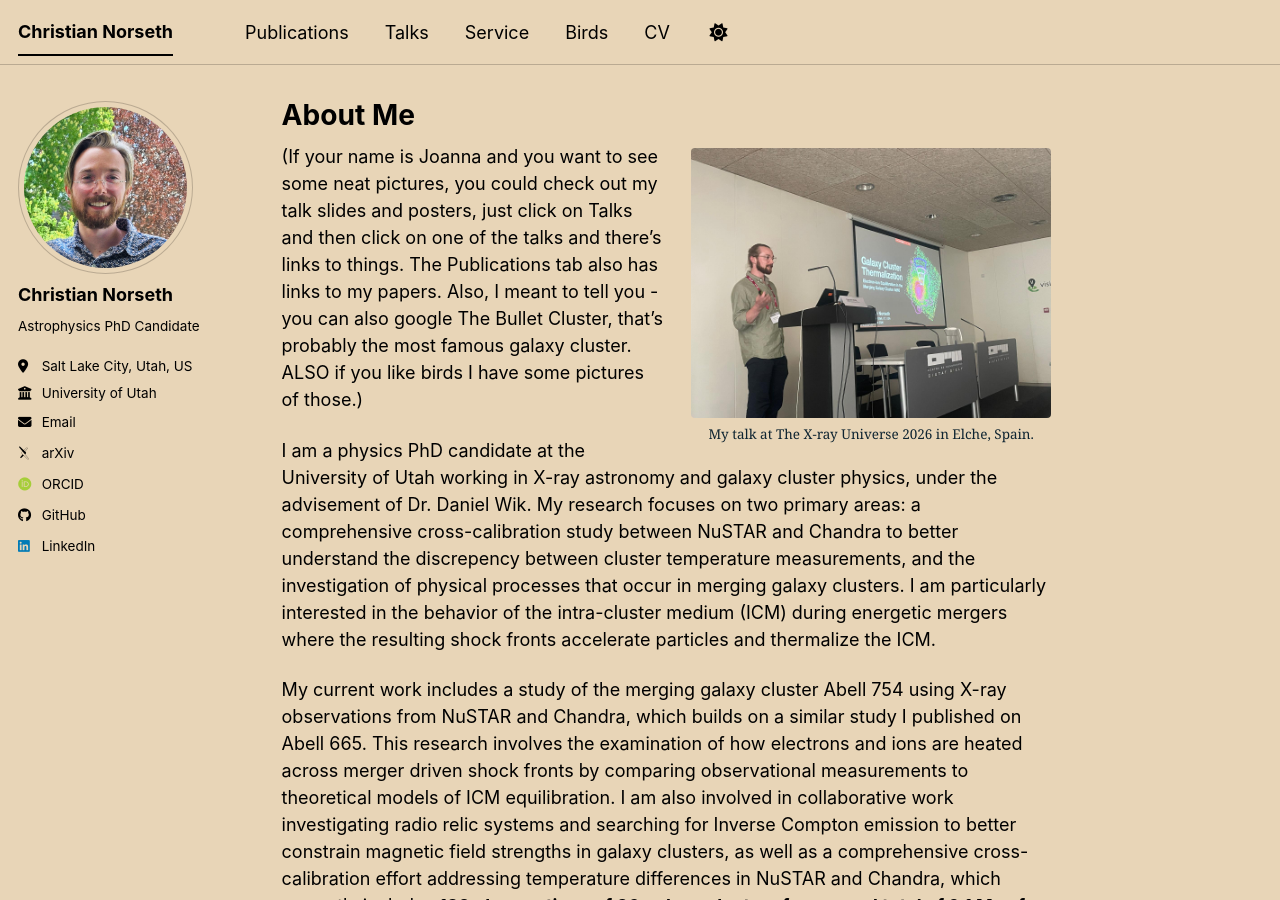
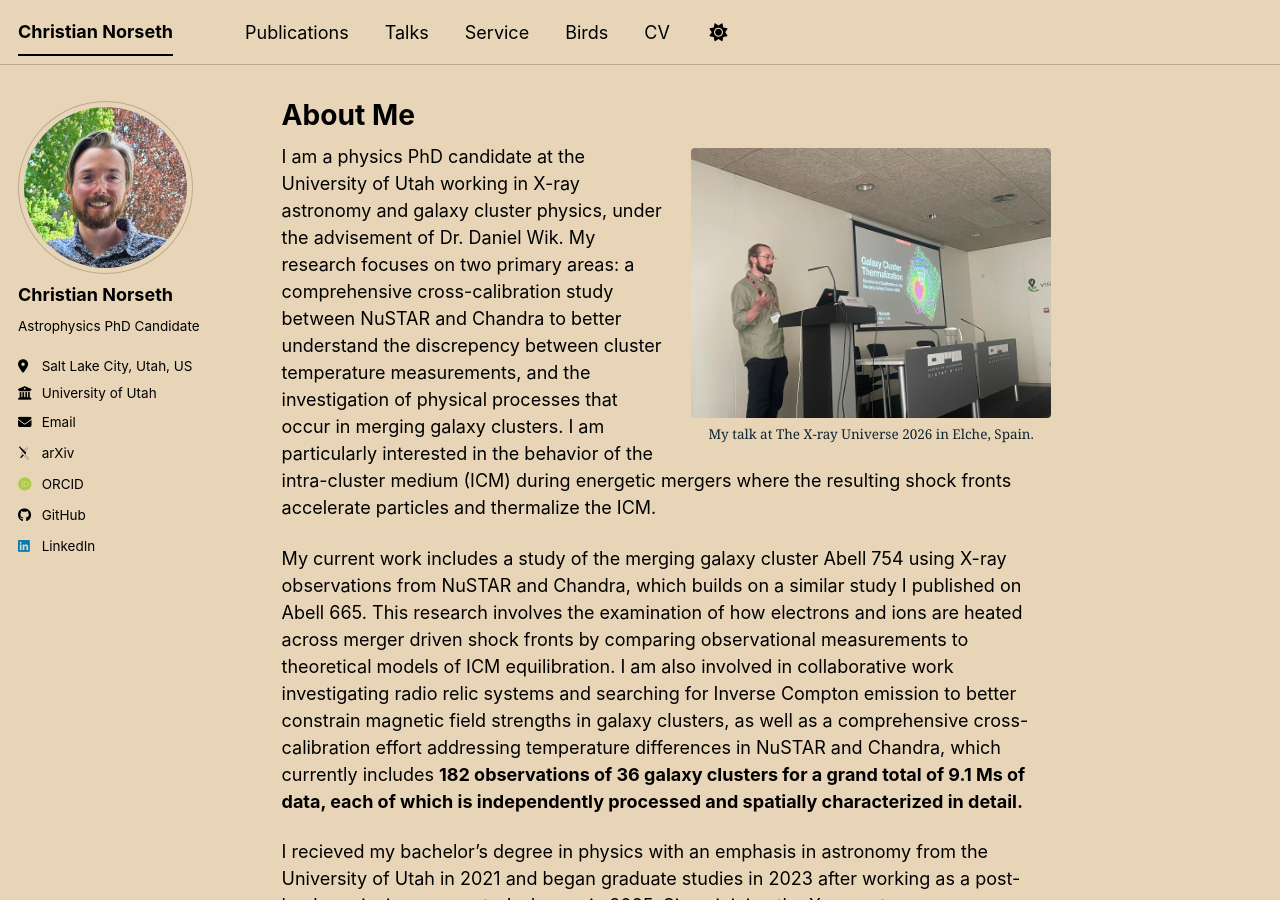
Before and after one commit to chrisnorseth/chrisnorseth.github.io, a Jekyll site: the page built from _pages/about.md, in a window 1280 px wide and 900 px high. Built offline with Jekyll 4.4.1, drawn with Linux system fonts in a browser that asks for light colours; some web fonts are replaced; a script bundle is joined from its source files by our own code; library files that are not in the unit come from our copies.

Commit message:
updated about

```diff
--- a/_pages/about.md
+++ b/_pages/about.md
@@ -12,8 +12,6 @@ redirect_from:
   <figcaption>My talk at The X-ray Universe 2026 in Elche, Spain.</figcaption>
 </figure>
 
-(If your name is Joanna and you want to see some neat pictures, you could check out my talk slides and posters, just click on Talks and then click on one of the talks and there's links to things. The Publications tab also has links to my papers. Also, I meant to tell you - you can also google The Bullet Cluster, that's probably the most famous galaxy cluster. ALSO if you like birds I have some pictures of those.)
-
 I am a physics PhD candidate at the University of Utah working in X-ray astronomy and galaxy cluster physics, under the advisement of Dr. Daniel Wik. My research focuses on two primary areas: a comprehensive cross-calibration study between NuSTAR and Chandra to better understand the discrepency between cluster temperature measurements, and the investigation of physical processes that occur in merging galaxy clusters. I am particularly interested in the behavior of the intra-cluster medium (ICM) during energetic mergers where the resulting shock fronts accelerate particles and thermalize the ICM.
 
 My current work includes a study of the merging galaxy cluster Abell 754 using X-ray observations from NuSTAR and Chandra, which builds on a similar study I published on Abell 665. This research involves the examination of how electrons and ions are heated across merger driven shock fronts by comparing observational measurements to theoretical models of ICM equilibration. I am also involved in collaborative work investigating radio relic systems and searching for Inverse Compton emission to better constrain magnetic field strengths in galaxy clusters, as well as a comprehensive cross-calibration effort addressing temperature differences in NuSTAR and Chandra, which currently includes **182 observations of 36 galaxy clusters for a grand total of 9.1 Ms of data, each of which is independently processed and spatially characterized in detail.**
```
